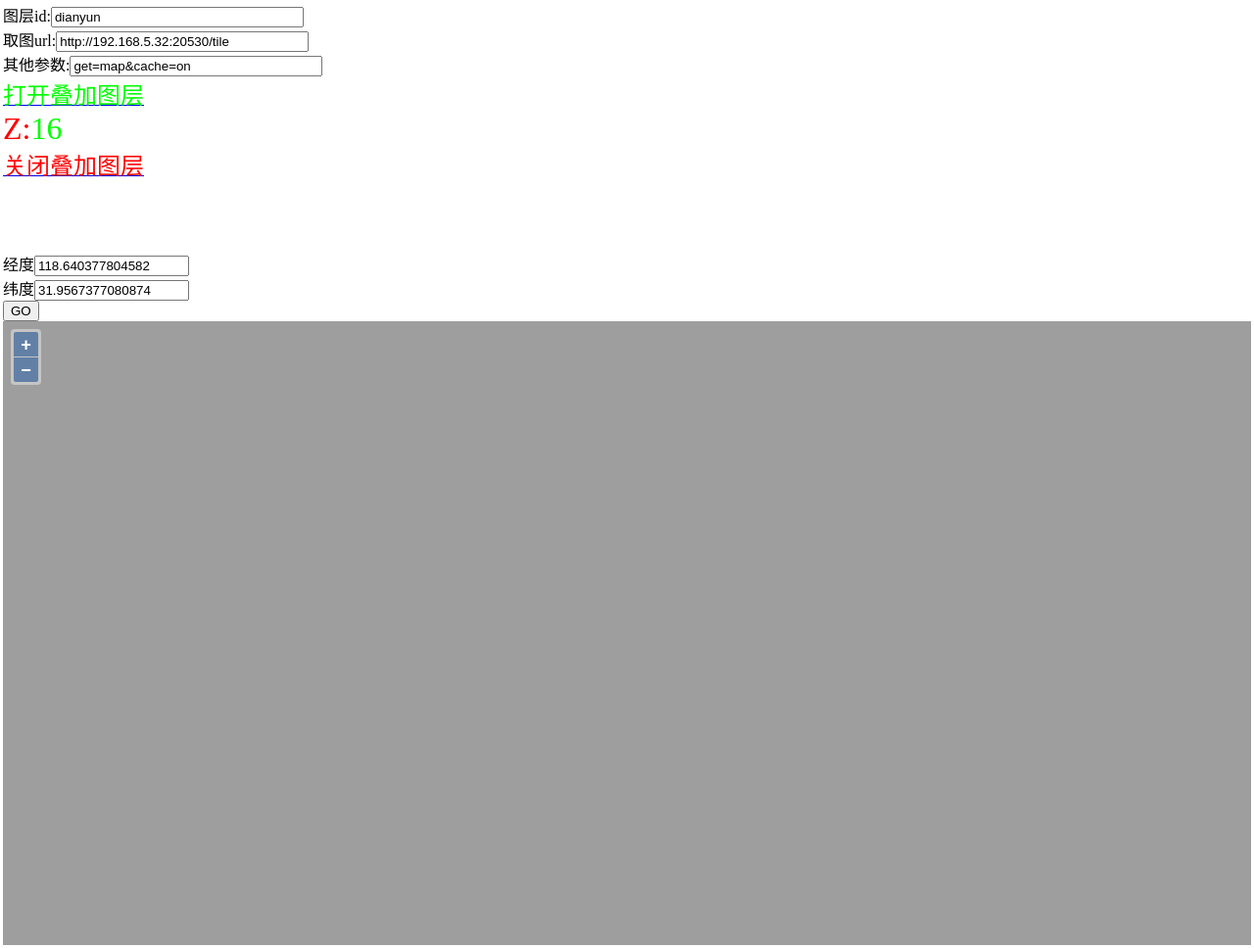
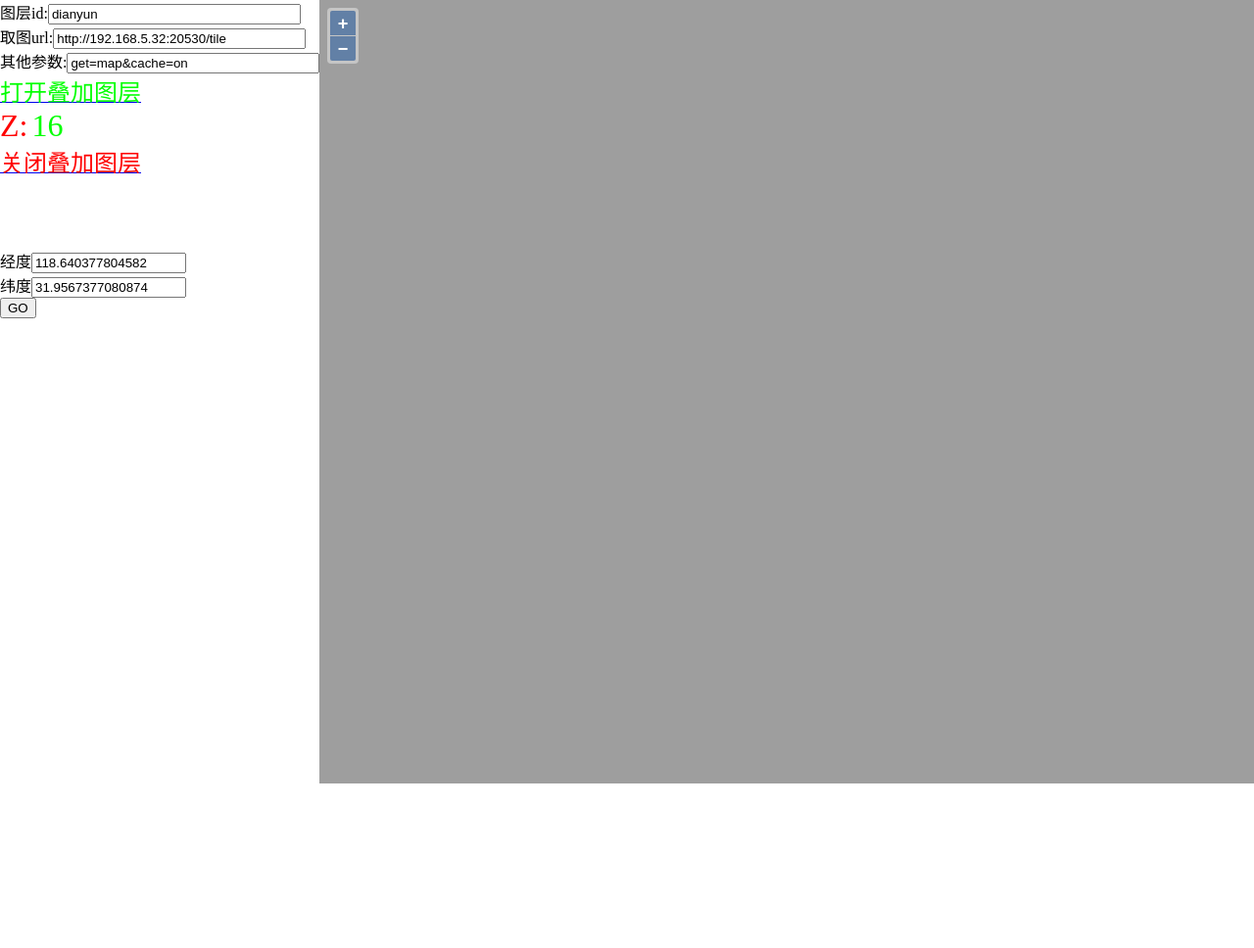
Before and after one commit to whnarthur/show, a plain HTML site: page demo/mre_server.html in a window 1280 px wide. Shown: the whole page at 98% size. After the commit the page ends 800 px from the top, so only its background shows below. Drawn offline with Linux system fonts and the light colour scheme.

Commit message:
调整样式

```diff
--- a/demo/mre_server.html
+++ b/demo/mre_server.html
@@ -1,5 +1,6 @@
 <!DOCTYPE html>
 <html>
+
 <head>
   <title>栅格瓦片切换</title>
   <meta charset="utf-8">
@@ -16,31 +17,63 @@
 
     .buttons {
       position: absolute;
-            left: 0px; top: 0px;
+      left: 0px;
+      top: 0px;
       float: left;
       margin: 0px;
       padding: 0px;
     }
 
-        .buttons > li {
+    .buttons>li {
       background: #990033;
       list-style-type: none;
       height: 25px;
       color: white;
       padding: 5px;
     }
+
     body {
       margin: 0px;
     }
+
+    .container {
+      position: fixed;
+      display: -webkit-inline-box;
+      width: 100%;
+      height: 100%;
+    }
   </style>
+
 </head>
 
 <body>
-    <table width="100%" height="100%" >
-      <tr>
-        <td width="250px">图层id:<INPUT TYPE="text" id="lid_" style="width:250px"><br/>取图url:<INPUT TYPE="text" id="urlp_" style="width:250px"><br/>其他参数:<INPUT TYPE="text" id="otp_" style="width:250px"><br/><a href="javascript:addNewtle(11);"><font size="5"  color="#00ff00">打开叠加图层</font></a><br/><div ><font size="6"  color="#ff0000">Z:</font><font size="6" id="zoomshow" color="#00ff00"></font></div><a href="javascript:delNewtle(11);"> <font size="5"  color="#ff0000">关闭叠加图层</font></a><br/><font  id="urls_" color="#00ff00" style="display:none"></font><br/><br/><br/><br/>经度<INPUT TYPE="text" id="x_" style="width:150px"><br/>纬度<INPUT TYPE="text" id="y_" style="width:150px"><br/><INPUT TYPE="button" VALUE="GO" ONCLICK="setXY()"><div id="map" class="map">
-        </div></td>
-        </tr>
+<div class="container">
+  <div>
+    <td width="250px">图层id:<INPUT TYPE="text" id="lid_" style="width:250px"><br />取图url:<INPUT TYPE="text"
+                                                                                               id="urlp_" style="width:250px"><br />其他参数:<INPUT TYPE="text" id="otp_" style="width:250px"><br /><a
+            href="javascript:addNewtle(11);">
+      <font size="5" color="#00ff00">打开叠加图层</font>
+    </a><br />
+      <div>
+        <font size="6" color="#ff0000">Z:</font>
+        <font size="6" id="zoomshow" color="#00ff00"></font>
+      </div><a href="javascript:delNewtle(11);">
+        <font size="5" color="#ff0000">关闭叠加图层</font>
+      </a><br />
+      <font id="urls_" color="#00ff00" style="display:none"></font><br /><br /><br /><br />经度<INPUT
+              TYPE="text" id="x_" style="width:150px"><br />纬度<INPUT TYPE="text" id="y_"
+                                                                     style="width:150px"><br /><INPUT TYPE="button" VALUE="GO" ONCLICK="setXY()">
+    </td>
+  </div>
+
+  <!--        <td height="100%"><div id="map_canvas" ></div></td>-->
+  <!-- <table width="100%" height="100%" > -->
+
+  <div id="map" class="map">
+  </div>
+</div>
+
+
 </body>
 
 <script src="OpenLayers/v5.2.0-dist/ol.js"></script>
@@ -90,16 +123,16 @@
     duration: 0
   });
 
-        zoomshow.innerHTML=map.getView().getZoom();
+  zoomshow.innerHTML = map.getView().getZoom();
 
-        map.on("moveend",function(e){
-          var zoom = map.getView().getZoom();  //获取当前地图的缩放级别
-          zoomshow.innerHTML=map.getView().getZoom();
+  map.on("moveend", function (e) {
+    var zoom = map.getView().getZoom(); //获取当前地图的缩放级别
+    zoomshow.innerHTML = map.getView().getZoom();
   });
 
-        function setXY()
-        {
-          var to = ol.proj.fromLonLat([Number(document.getElementById("x_").value), Number(document.getElementById("y_").value)]);
+  function setXY() {
+    var to = ol.proj.fromLonLat([Number(document.getElementById("x_").value), Number(document.getElementById("y_")
+            .value)]);
     view.animate({
       center: to,
       duration: 0
@@ -110,23 +143,21 @@
   var lid = document.getElementById("lid_").value = "dianyun";
   var urlp = document.getElementById("urlp_").value = "http://192.168.5.32:20530/tile";
   var otp = document.getElementById("otp_").value = "get=map&cache=on";
-
   var x = document.getElementById("x_").value = "118.640377804582";
   var y = document.getElementById("y_").value = "31.9567377080874";
 
 
-        var f=1 ;
+
+  var f = 1;
   var mre_layer;
 
-        function addNewtle(tid)
-        {
-          if(f==1)
-          {
-            lid = document.getElementById("lid_").value ;//= "test";
-            urlp = document.getElementById("urlp_").value ;//= "http://172.17.40.98/tile.py";
-            otp = document.getElementById("otp_").value ;//="get=map&cache=off&red=off"
+  function addNewtle(tid) {
+    if (f == 1) {
+      lid = document.getElementById("lid_").value; //= "test";
+      urlp = document.getElementById("urlp_").value; //= "http://172.17.40.98/tile.py";
+      otp = document.getElementById("otp_").value; //="get=map&cache=off&red=off"
       var urls = urlp+'?lid='+lid+'&'+otp+"&x={x}&y={y}&z={z}";
-            document.getElementById("urls_").innerHTML=urls ;
+      document.getElementById("urls_").innerHTML = urls;
 
       mre_layer = new ol.layer.Tile({
         visible: true,
@@ -137,18 +168,16 @@
       });
 
       map.addLayer(mre_layer);
-            f=0;
+      f = 0;
     }
   }
 
-        function delNewtle(tid)
-        {
-          if ( f == 0)
-          {
+  function delNewtle(tid) {
+    if (f == 0) {
       map.removeLayer(mre_layer)
-            f=1;
+      f = 1;
     }
   }
+</script>
 
-    </script>
 </html>
```
Also changed, not shown: demo/demo.html (+54 -31 lines). Lines whose indentation alone changed are shown as unchanged.
